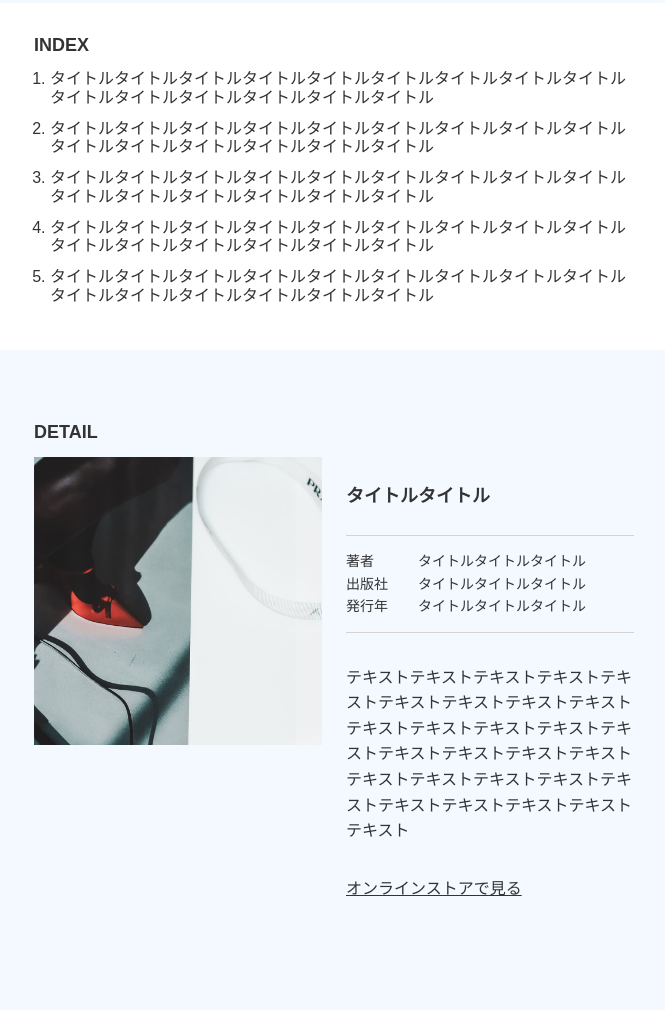
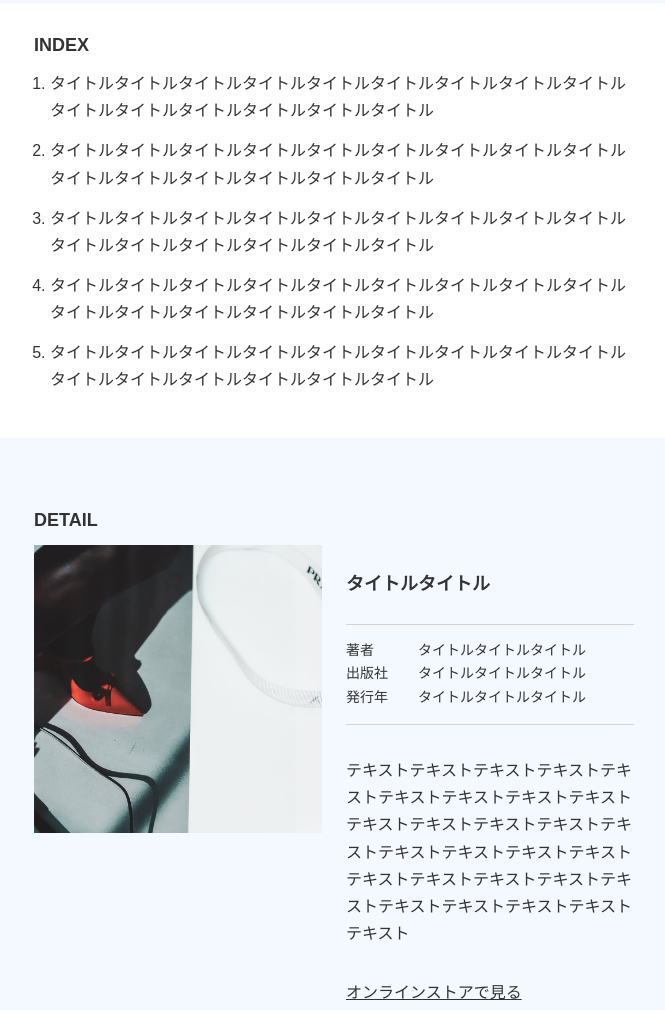
Before and after one commit to ebi-7/code-step.intro.photo-book, a plain HTML site: page index.html in a window 1280 px wide. Shown: the part 577-1587 px from the top of the page, without its empty margins (306-971 px from the left). Drawn offline with Linux system fonts and the light colour scheme; some packages are replaced by stand-ins of ours.

Commit message:
CSS修正

```diff
--- a/css/style.scss
+++ b/css/style.scss
@@ -71,6 +71,7 @@ main{
             padding-left: 1em;
             li{
                 margin-bottom: .8em;
+                line-height: 1.7em;
             }
         }
     }
@@ -90,7 +91,7 @@ main{
             padding: 1em 0;
             display: flex;
             flex-wrap: wrap;
-            line-height: 1.6em;
+            line-height: 1.7em;
 
 
             dt{
@@ -105,7 +106,7 @@ main{
 
         p{
             margin-top: 2em;
-            line-height: 1.6em;
+            line-height: 1.7em;
             a{
                 text-decoration: underline;
 
```
Also changed, not shown: css/style.css, 1 other file.
